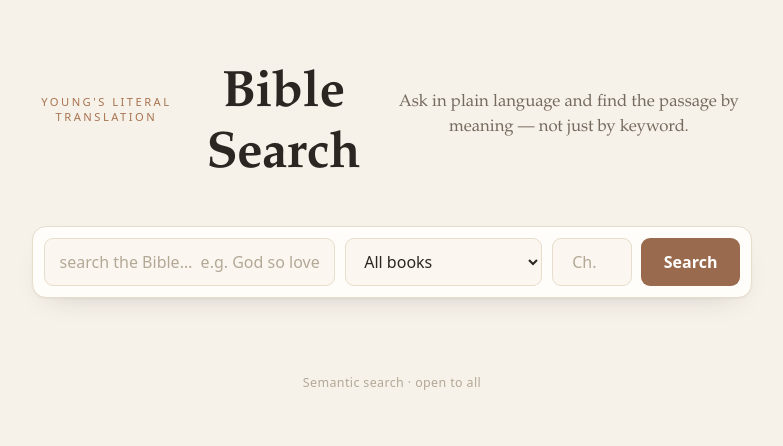
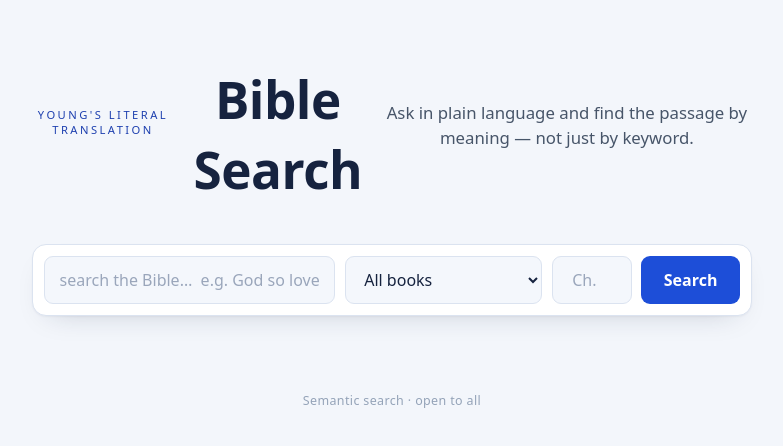
Before and after one commit to angelwingscomms/ver, a SvelteKit app: page / in a window 1280 px wide. Shown: the top 446 px of the page, without its empty margins (248-1031 px from the left). Built offline with nearby package versions, Linux system fonts and the light colour scheme.

Commit message:
Theme: navy blue + sans-serif throughout

```diff
--- a/src/routes/+layout.svelte
+++ b/src/routes/+layout.svelte
@@ -12,10 +12,10 @@
 	:global(html, body) {
 		margin: 0;
 		padding: 0;
-		background: #f6f1e9;
-		color: #2b2622;
+		background: #f3f6fb;
+		color: #16233f;
 		font-family:
-			'Iowan Old Style', 'Palatino Linotype', Palatino, 'Book Antiqua', Georgia, serif;
+			system-ui, -apple-system, 'Segoe UI', Roboto, Helvetica, Arial, sans-serif;
 		-webkit-font-smoothing: antialiased;
 		text-rendering: optimizeLegibility;
 	}
@@ -23,7 +23,7 @@
 		box-sizing: border-box;
 	}
 	:global(a) {
-		color: #9a6a4f;
+		color: #1d4ed8;
 	}
 </style>
 
--- a/src/routes/+page.svelte
+++ b/src/routes/+page.svelte
@@ -111,7 +111,7 @@
 		text-transform: uppercase;
 		letter-spacing: 0.22em;
 		font-size: 0.7rem;
-		color: #a9744f;
+		color: #1e40af;
 		margin: 0 0 0.6rem;
 		font-family:
 			system-ui, -apple-system, 'Segoe UI', Roboto, sans-serif;
@@ -121,12 +121,12 @@
 		font-weight: 600;
 		margin: 0;
 		letter-spacing: -0.01em;
-		color: #2b2622;
+		color: #16233f;
 	}
 	.lede {
 		margin: 0.75rem auto 0;
 		max-width: 30rem;
-		color: #756a5e;
+		color: #475569;
 		font-size: 1.05rem;
 		line-height: 1.5;
 	}
@@ -135,11 +135,11 @@
 		display: grid;
 		grid-template-columns: 1fr auto auto auto;
 		gap: 0.6rem;
-		background: #fffdf9;
+		background: #ffffff;
 		padding: 0.7rem;
-		border: 1px solid #e7ddcd;
+		border: 1px solid #dbe3f0;
 		border-radius: 14px;
-		box-shadow: 0 1px 2px rgba(43, 38, 34, 0.04), 0 12px 30px -18px rgba(43, 38, 34, 0.25);
+		box-shadow: 0 1px 2px rgba(22, 35, 63, 0.04), 0 12px 30px -18px rgba(22, 35, 63, 0.25);
 	}
 	.field {
 		min-width: 0;
@@ -156,9 +156,9 @@
 		font-size: 1rem;
 		font-family:
 			system-ui, -apple-system, 'Segoe UI', Roboto, sans-serif;
-		color: #2b2622;
-		background: #fbf7f0;
-		border: 1px solid #e7ddcd;
+		color: #16233f;
+		background: #f4f7fc;
+		border: 1px solid #dbe3f0;
 		border-radius: 9px;
 		transition:
 			border-color 0.15s ease,
@@ -166,14 +166,14 @@
 			background 0.15s ease;
 	}
 	input::placeholder {
-		color: #b3a896;
+		color: #9aa6bb;
 	}
 	input:focus,
 	select:focus {
 		outline: none;
 		background: #fff;
-		border-color: #c9a884;
-		box-shadow: 0 0 0 3px rgba(169, 116, 79, 0.15);
+		border-color: #2563eb;
+		box-shadow: 0 0 0 3px rgba(37, 99, 235, 0.15);
 	}
 	.field.c input {
 		width: 5rem;
@@ -191,7 +191,7 @@
 		font-family:
 			system-ui, -apple-system, 'Segoe UI', Roboto, sans-serif;
 		color: #fff;
-		background: #9a6a4f;
+		background: #1d4ed8;
 		border: none;
 		border-radius: 9px;
 		cursor: pointer;
@@ -200,7 +200,7 @@
 			transform 0.05s ease;
 	}
 	button:hover:not(:disabled) {
-		background: #875c44;
+		background: #1e40af;
 	}
 	button:active:not(:disabled) {
 		transform: translateY(1px);
@@ -212,12 +212,12 @@
 
 	.msg {
 		text-align: center;
-		color: #9a6a4f;
+		color: #1d4ed8;
 		margin: 1.6rem 0 0;
 		font-size: 0.98rem;
 	}
 	.msg.muted {
-		color: #b3a896;
+		color: #94a3b8;
 	}
 
 	.results {
@@ -227,8 +227,8 @@
 		gap: 0.9rem;
 	}
 	article {
-		background: #fffdf9;
-		border: 1px solid #ece2d2;
+		background: #ffffff;
+		border: 1px solid #e4e9f2;
 		border-radius: 12px;
 		padding: 1.1rem 1.25rem;
 		transition:
@@ -237,8 +237,8 @@
 			transform 0.18s ease;
 	}
 	article:hover {
-		border-color: #d9c4a8;
-		box-shadow: 0 10px 26px -20px rgba(43, 38, 34, 0.5);
+		border-color: #c3d0ea;
+		box-shadow: 0 10px 26px -20px rgba(22, 35, 63, 0.45);
 		transform: translateY(-1px);
 	}
 	header {
@@ -254,18 +254,18 @@
 		font-weight: 600;
 		font-size: 0.92rem;
 		letter-spacing: 0.01em;
-		color: #9a6a4f;
+		color: #1e40af;
 	}
 	.ch {
-		color: #b58a6a;
+		color: #3b82f6;
 		font-weight: 600;
 	}
 	.score {
 		font-family:
 			system-ui, -apple-system, 'Segoe UI', Roboto, sans-serif;
 		font-size: 0.72rem;
-		color: #b3a896;
-		background: #f3ebdd;
+		color: #94a3b8;
+		background: #e8eefb;
 		border-radius: 999px;
 		padding: 0.15rem 0.55rem;
 		white-space: nowrap;
@@ -275,7 +275,7 @@
 		white-space: pre-wrap;
 		line-height: 1.65;
 		font-size: 1.05rem;
-		color: #38312b;
+		color: #1e293b;
 	}
 
 	footer {
@@ -285,7 +285,7 @@
 			system-ui, -apple-system, 'Segoe UI', Roboto, sans-serif;
 		font-size: 0.78rem;
 		letter-spacing: 0.03em;
-		color: #b3a896;
+		color: #94a3b8;
 	}
 
 	@media (max-width: 620px) {
```
